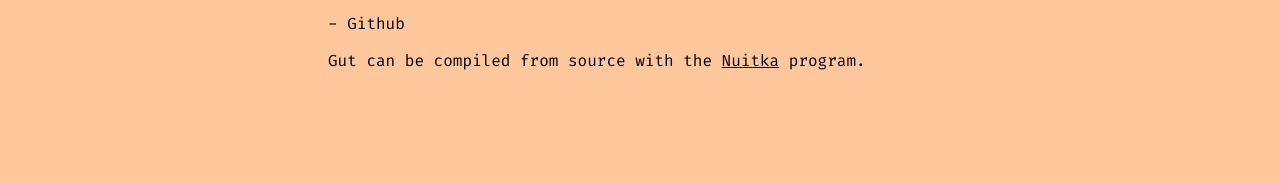
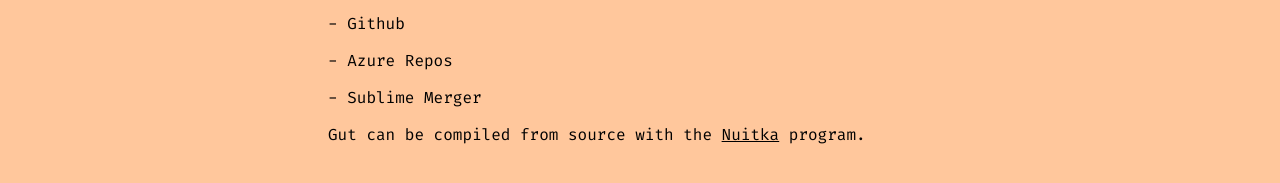
Before and after one commit to rhhen122/gut-website, a plain HTML site: page index.html in a window 1280 px wide. Shown: the part 195-378 px from the top of the page. Drawn offline with Linux system fonts and the light colour scheme.

Commit message:
Added more text

```diff
--- a/index.html
+++ b/index.html
@@ -12,6 +12,8 @@
         <p>This is <u>Gut</u> a client <b>git</b> managment tool for people who don't like to spend their time diving into cmd tools.</p>
         <p>Git is version control history cli and server-side project made by Linus Torvalds. Git is used by many projects you use from day-to-day as a developer, such as:</p>
         <p> - Github</p>
+        <p> - Azure Repos</p>
+        <p> - Sublime Merger</p>
         <p>Gut can be compiled from source with the <a href="https://nuitka.net/">Nuitka</a> program.</p>
     </article>
     <article class="side-nav-bar">
```
